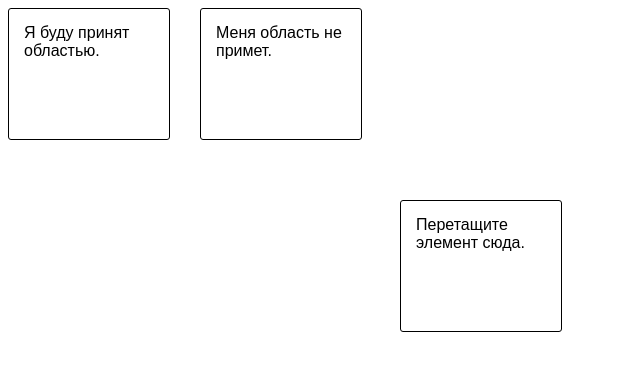
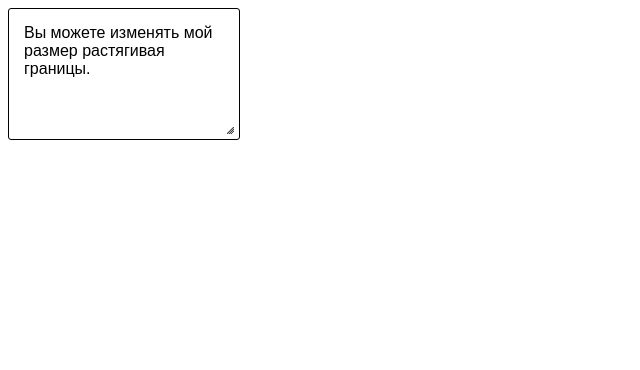
Before and after one commit to Gubanov07/gnus, a plain HTML site: page jQuery/yoy.html in a window 1280 px wide. Shown: the whole page, without its empty margins (0-640 px from the left). Drawn offline with Linux system fonts and the light colour scheme.

Commit message:
Ростягивание элемента

```diff
--- a/jQuery/scripts.js
+++ b/jQuery/scripts.js
@@ -1,16 +1,3 @@
 $(document).ready(function(){
-   $("#drag1").draggable({stack:"#drop1"});
-   $("#drag2").draggable({stack:"#drop1",revert:true});
-   $("#drop1").droppable({
-      accept:"#drag1",
-      over:function(){
-         $("#drag1").css("background-color","#d7fa99");
-         $("#drop1").css("background-color","#d7fa99");
-      },
-      drop:function(){
-         $("#drag1").css("display","none");
-         $("#drop1").css("background-color","#c4f66f");
-         $("#drop1").html("Перемещение завершено успешно.");
-      }
-   });
+   $("#resize1").resizable();
 });
--- a/jQuery/styles.css
+++ b/jQuery/styles.css
@@ -1,34 +1,8 @@
-#drag1
+#resize1
 {
 padding:15px;
 border-style:solid;
 border-width:1px;
-width:130px;
+width:200px;
 height:100px;
 }
-#drag2
-{
-position:absolute;
-top:8px;
-left:200px;
-padding:15px;
-border-style:solid;
-border-width:1px;
-width:130px;
-height:100px;
-}
-.ui-draggable-dragging
-{
-background-color:#ecbfda;
-}
-#drop1
-{
-position:absolute;
-left:400px;
-top:200px;
-padding:15px;
-border-style:solid;
-border-width:1px;
-width:130px;
-height:100px;
-}
--- a/jQuery/yoy.html
+++ b/jQuery/yoy.html
@@ -14,8 +14,6 @@
 	<script src="scripts.js"></script>
 </head>
 <body>
-<div id="drag1" class="ui-widget ui-corner-all">Я буду принят областью. </div>
-<div id="drag2" class="ui-widget ui-corner-all">Меня область не примет. </div>
-<div id="drop1" class="ui-widget ui-corner-all">Перетащите элемент сюда.</p>
+<div id="resize1" class="ui-widget ui-corner-all">Вы можете изменять мой размер растягивая границы. </div>
 </body>
 </html>
```
